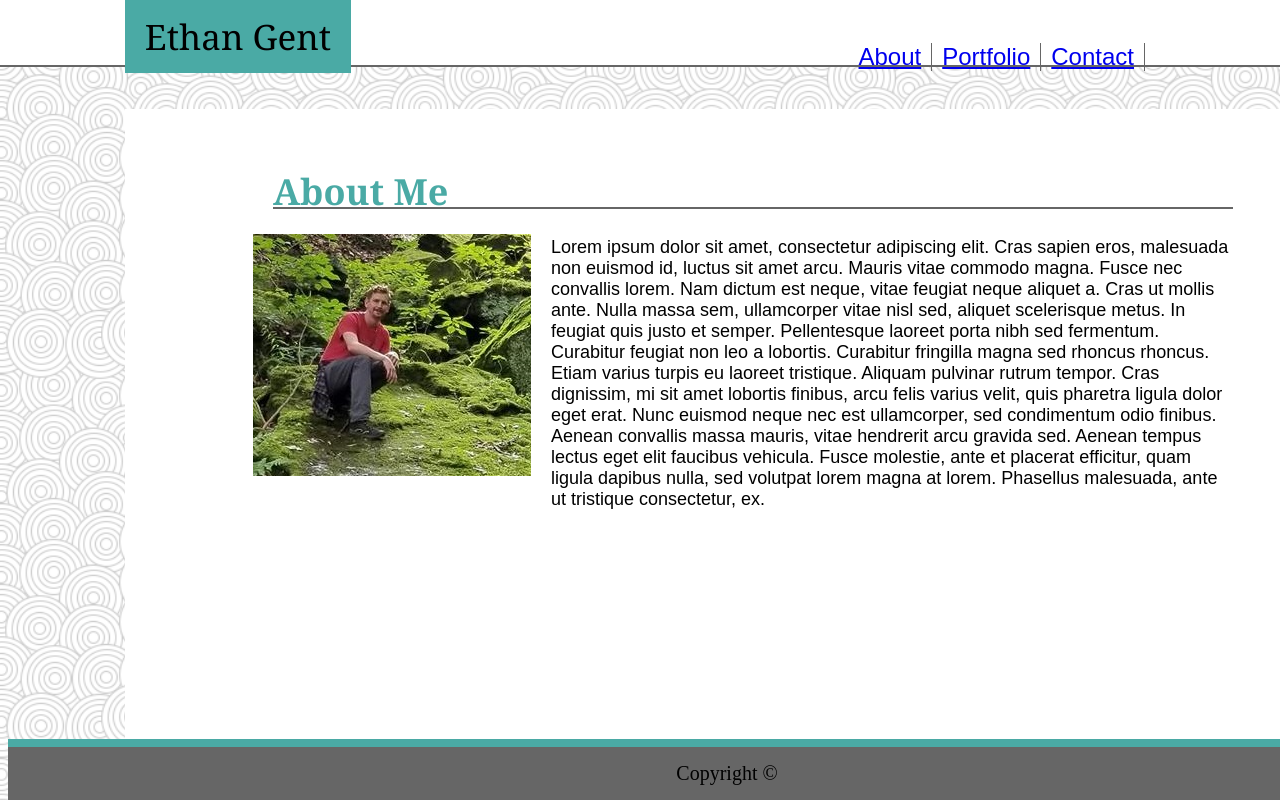
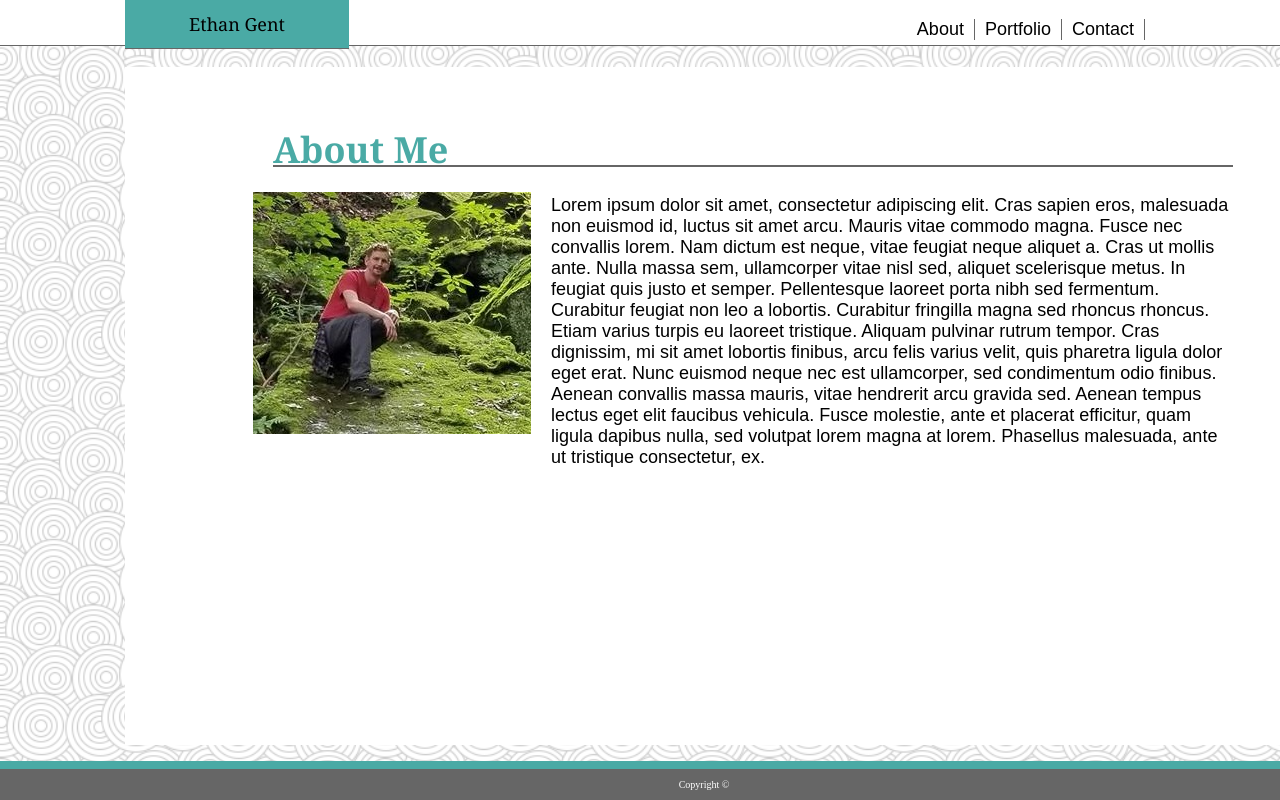
Before and after one commit to ethgent2391/Basic-Portfolio, a plain HTML site: page index.html in a window 1280 px wide. Shown: the top 800 px of the page. Drawn offline with Linux system fonts and the light colour scheme.

Commit message:
i think this is it

```diff
--- a/assets/css/style.css
+++ b/assets/css/style.css
@@ -6,12 +6,12 @@ body {
 }
 #box{
     width:100%;
-    height:65px;
+    height:45px;
     background-color: #ffffff;
     position: absolute;
     top:0px;
     left:0px;
-    border-bottom:2px solid #666666;
+    border-bottom:1px solid #666666;
 
 }
 #contentspace{
@@ -22,18 +22,18 @@ body {
     margin-top:59px;
     position:absolute;
     Left: 125px;
-    top:50px;
     flex-direction: column;
 }
 #name{
     text-align: center;
     background-color: rgb(74,170,165);
-    padding: 13px;
-    font-size: 35px;
+    padding: 12px;
+    font-size: 18px;
     font-family: Georgia, 'Times New Roman', Times, serif;
     width: 200px;
     Position: relative;
     left:125px;
+    border-bottom: 1px solid #666666;
 }
 #ethanrocks{
     height: 350px;
@@ -54,12 +54,11 @@ body {
     width: 100%;
 }
 .links{
-
     font-family: Arial, Helvetica, sans-serif;
     padding: 10px;
     position:relative;
     right:100px;
-    font-size: 24px;
+    font-size: 18px;
     top:-40px;
     right:125px;
 
@@ -124,12 +123,14 @@ body {
     /* height: 50px; */
     width: 110%;
     text-align: center;
-    padding:15px;
-    font-size: 20px;
+    padding:10px;
+    font-size: 10px;
+    color: white;
     border-top: 8px solid #4aaaa5;
     background-color: #666666;
     position: fixed;
     bottom: 0px;
+    left: -10px;
 }
 .cform{
     position: relative;
@@ -170,4 +171,19 @@ textarea{
 
 } */
 a:active{
-    color:black}
+    color:black;
+    text-decoration: none;
+}
+a:visited{
+    color: black;
+    text-decoration: none;
+}
+a:link{
+    color: black;
+    text-decoration: none;
+}
+a:hover{
+    color:#4AAAA5;
+    font-size: 20px;
+    text-decoration: none;
+}
```
